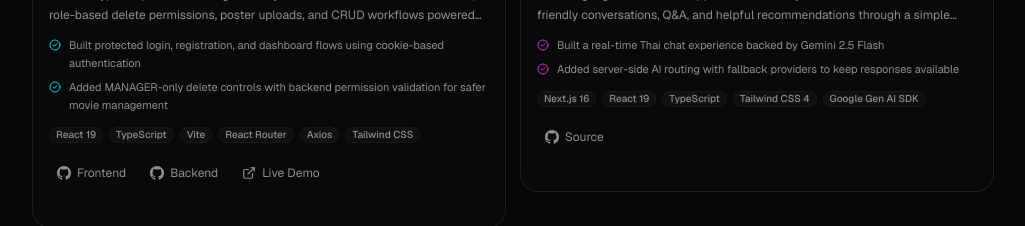
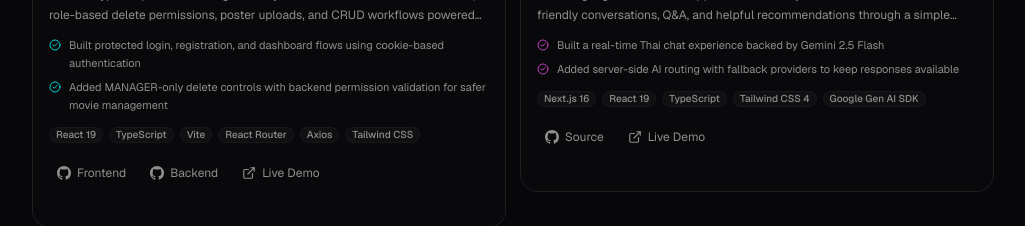
Before and after one commit to Pachara2332/portfolio, a Next.js app: page / in a window 1280 px wide. Shown: the part 1800-2026 px from the top of the page, without its empty margins (127-1152 px from the left). Built offline with nearby package versions, Linux system fonts and the light colour scheme.

Commit message:
feat: add demo link for Tawan Chatbot project

```diff
--- a/data/projects.ts
+++ b/data/projects.ts
@@ -32,6 +32,7 @@
     techStack: ["Next.js 16", "React 19", "TypeScript", "Tailwind CSS 4", "Google Gen AI SDK"],
     image: "/projects/tawan-chatbot.jpg",
     github: "https://github.com/Pachara2332/tawan-chatbot",
+    demo: "https://tawan-chatbot.vercel.app/",
     impact: [
       "Built a real-time Thai chat experience backed by Gemini 2.5 Flash",
       "Added server-side AI routing with fallback providers to keep responses available",
```
